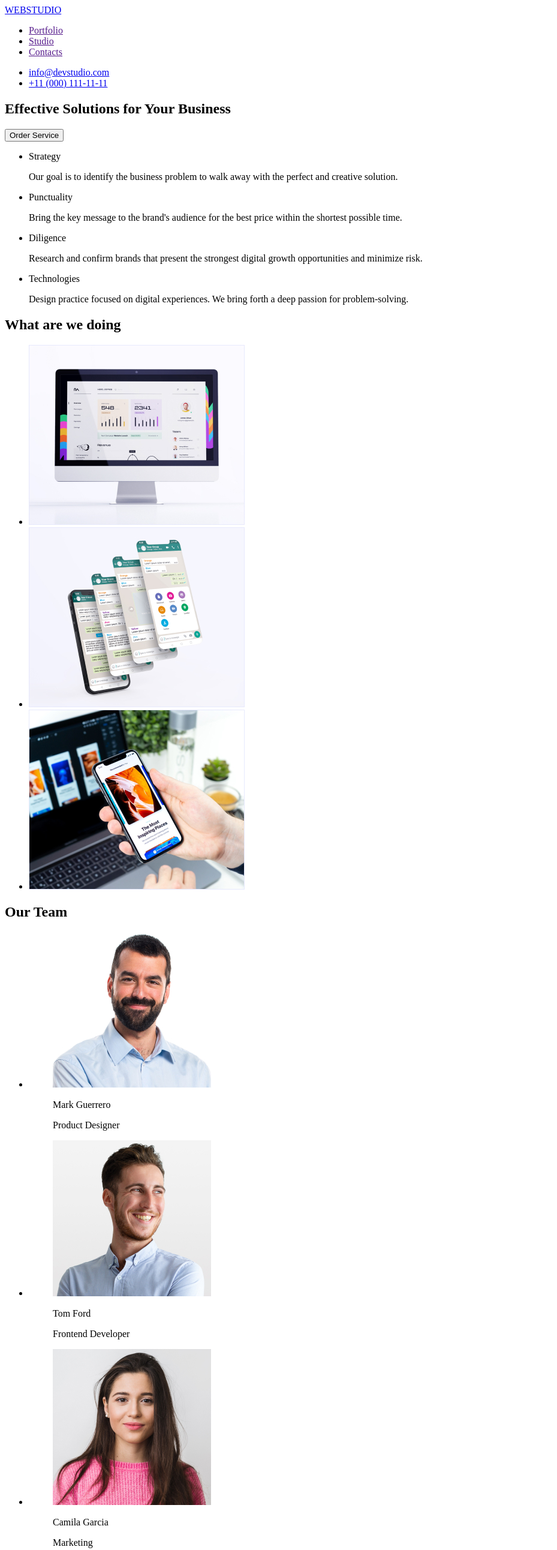
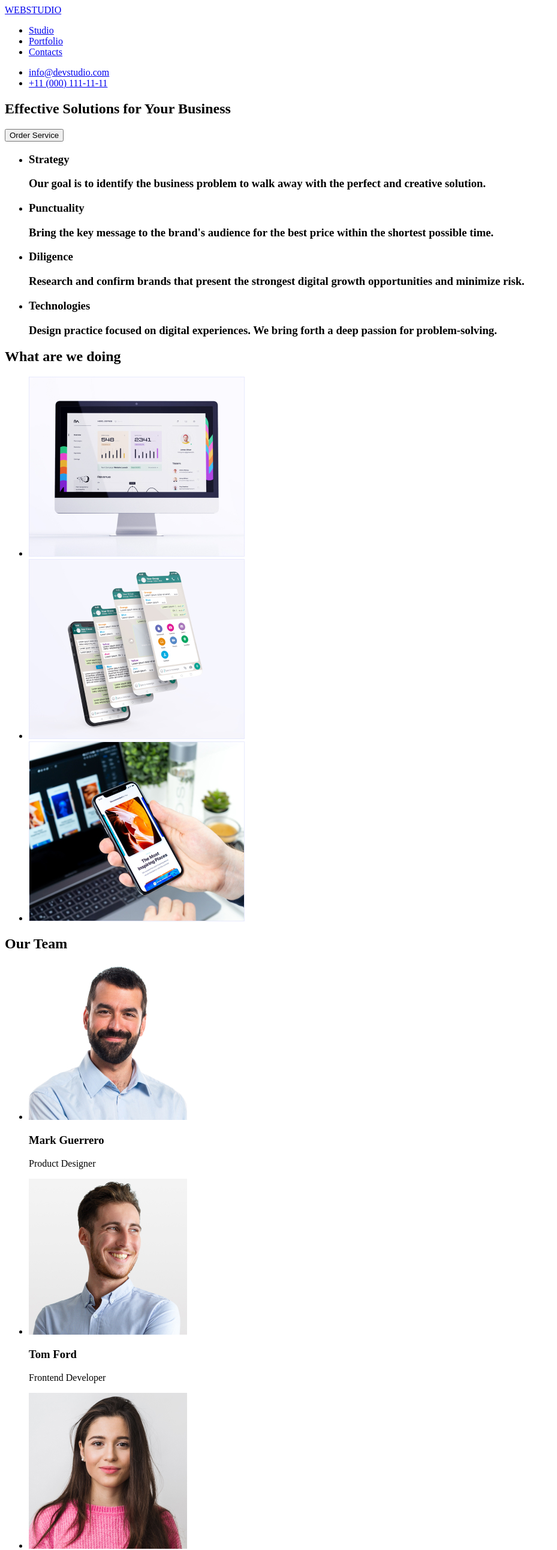
Before and after one commit to melodiam16/goit-markup-hw-01, a plain HTML site: page index.html in a window 1280 px wide. Shown: the top 2584 px of the page at 60% size, without its empty margins (0-929 px from the left). Drawn offline with Linux system fonts and the light colour scheme.

Commit message:
corrected-home-work-1

```diff
--- a/index.html
+++ b/index.html
@@ -13,13 +13,13 @@
       <nav>
          <ul>
             <li>
-               <a href="">Portfolio</a>
+               <a href="./index.html">Studio</a>
             </li>
             <li>
-               <a href="">Studio</a>
+               <a href="./index.html">Portfolio</a>
             </li>
             <li>
-               <a href="">Contacts</a>
+               <a href="./index.html">Contacts</a>
             </li>
          </ul>
       </nav>
@@ -38,22 +38,25 @@
 <!-- feature section -->
 <section>
    <ul>
+      <!-- <li>
+         <h2>Our futures</h2>
+      </li> -->
       <li>
-<p>Strategy</p>
-<p>Our goal is to identify the business
-   problem to walk away with the perfect and creative solution. </p>
+<h3>Strategy</h3>
+<h3>Our goal is to identify the business
+   problem to walk away with the perfect and creative solution. </h3>
       </li>
       <li>
-         <p>Punctuality</p>
-         <p>Bring the key message to the brand's audience for the best price within the shortest possible time.</p>
+         <h3>Punctuality</h3>
+         <h3>Bring the key message to the brand's audience for the best price within the shortest possible time.</h3>
       </li>
       <li>
-         <p>Diligence</p>
-         <p>Research and confirm brands that present the strongest digital growth opportunities and minimize risk.</p>
+         <h3>Diligence</h3>
+         <h3>Research and confirm brands that present the strongest digital growth opportunities and minimize risk.</h3>
       </li>
       <li>
-         <p>Technologies</p>
-         <p>Design practice focused on digital experiences. We bring forth a deep passion for problem-solving.</p>
+         <h3>Technologies</h3>
+         <h3>Design practice focused on digital experiences. We bring forth a deep passion for problem-solving.</h3>
       </li>
    </ul>
 </section>
@@ -74,40 +77,25 @@
    <h2>Our Team</h2>
 <ul>
    <li>
-      <figure>
          <img src="./images/section-3/img-1.jpg" alt="photo-1" width="264" height="260">
-         <figcaption>
-            <p>Mark Guerrero</p>
+
+            <h3>Mark Guerrero</h3>
             <p>Product Designer</p>
-         </figcaption>
-      </figure>
    </li>
    <li>
-      <figure>
-         <img src="./images/section-3/img-2.jpg" alt="photo-2" width="264" height="260">
-         <figcaption>
-            <p>Tom Ford</p>
+      <img src="./images/section-3/img-2.jpg" alt="photo-2" width="264" height="260">
+         <h3>Tom Ford</h3>
             <p>Frontend Developer</p>
-         </figcaption>
-      </figure>
    </li>
    <li>
-      <figure>
          <img src="./images/section-3/img-3.jpg" alt="photo-3" width="264" height="260">
-         <figcaption>
-            <p>Camila Garcia</p>
+            <h3>Camila Garcia</h3>
             <p>Marketing</p>
-         </figcaption>
-      </figure>
    </li>
    <li>
-      <figure>
          <img src="./images/section-3/img-4.jpg" alt="photo-4" width="264" height="260">
-         <figcaption>
-            <p>Daniel Wilson</p>
+            <h3>Daniel Wilson</h3>
             <p>UI Designer</p>
-         </figcaption>
-      </figure>
    </li>
 </ul>
 </section>
```
